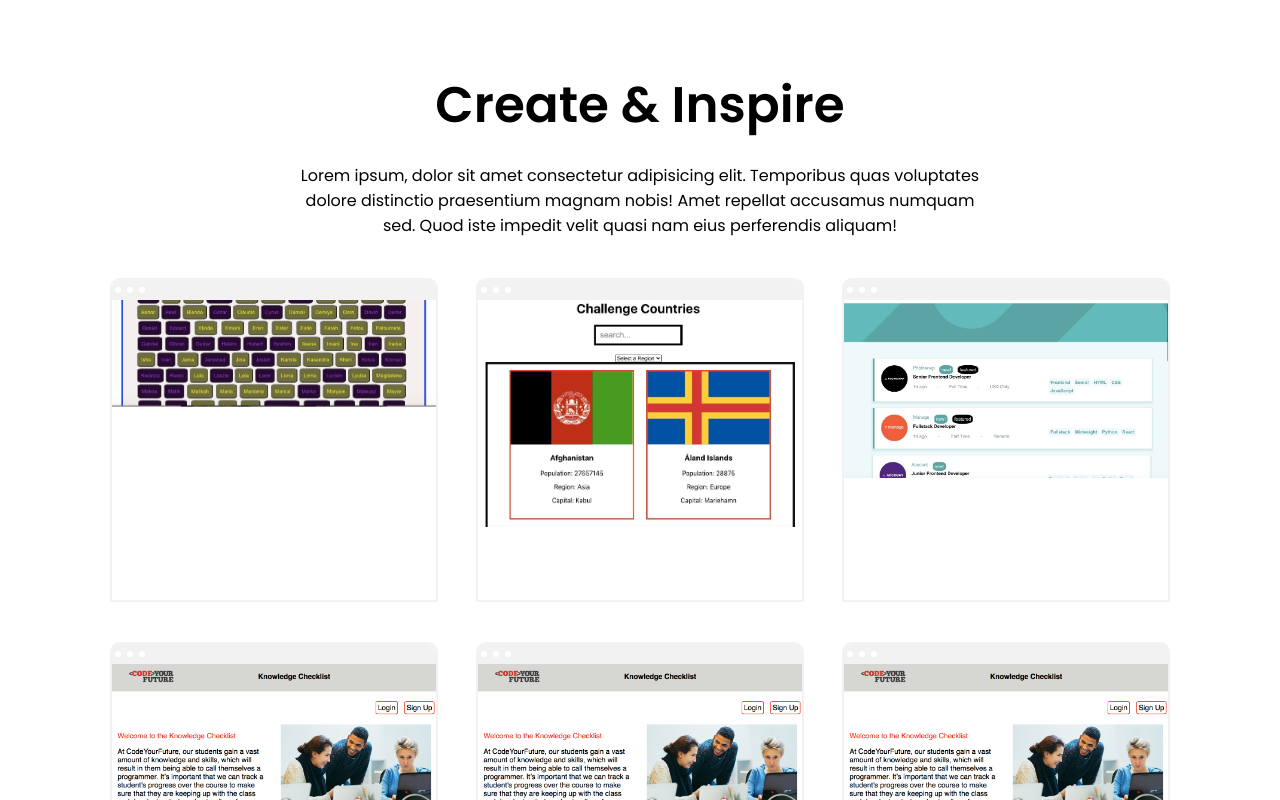
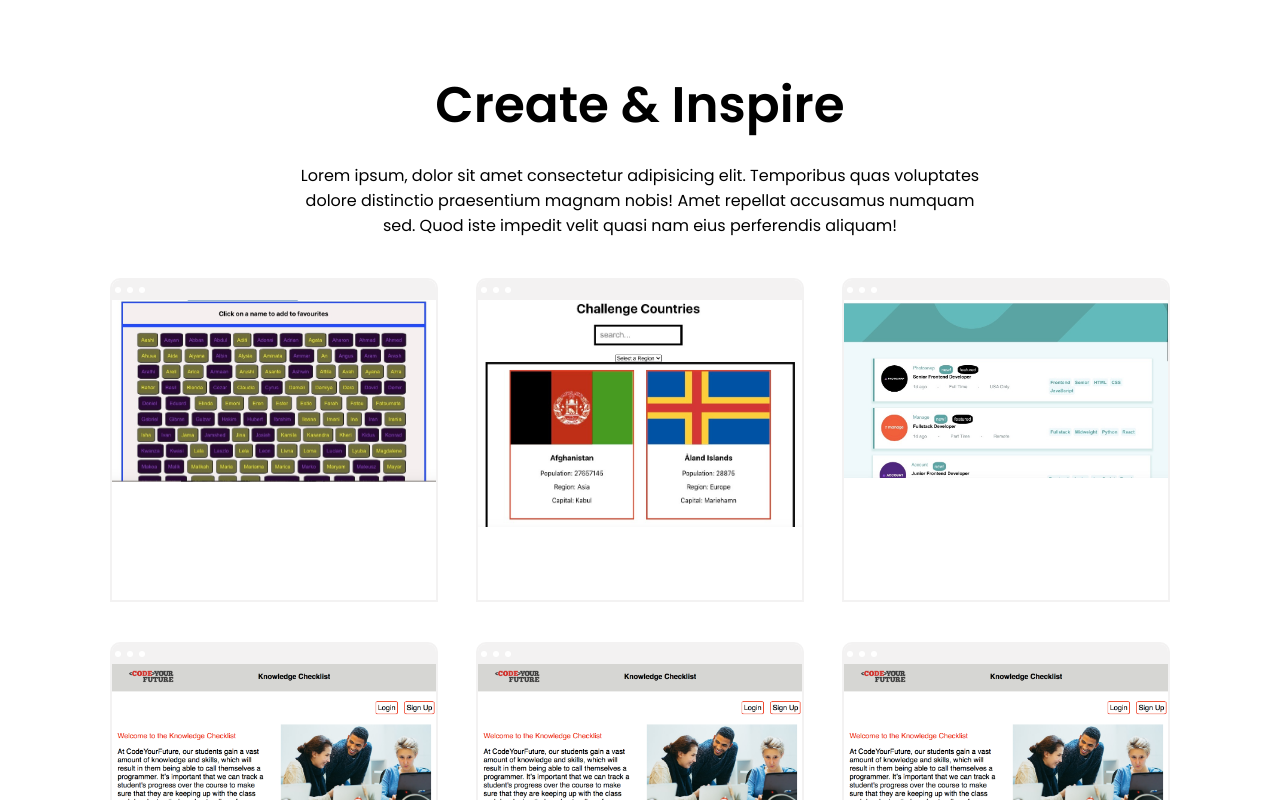
Before and after one commit to JK1320/portfolio, a React (Create React App) app: page / in a window 1280 px wide. In both pictures the pointer is over the picture 274 px from the left and 1982 px from the top of the page. Shown: the part 1582-2382 px from the top of the page. Built offline with nearby package versions, Linux system fonts and the light colour scheme.

Commit message:
altered transition & transform on hover

```diff
--- a/src/components/product/product.css
+++ b/src/components/product/product.css
@@ -26,11 +26,11 @@
 
 .p-img {
     width: 100%;
-    transition: all 10s ease;
+    transition: all 2s ease;
 }
 
 .p:hover .p-img {
-    transform: translateY(-100%);
+    transform: translateY(-10%);
 }
 
 @media screen and (max-width: 480px) {
```
